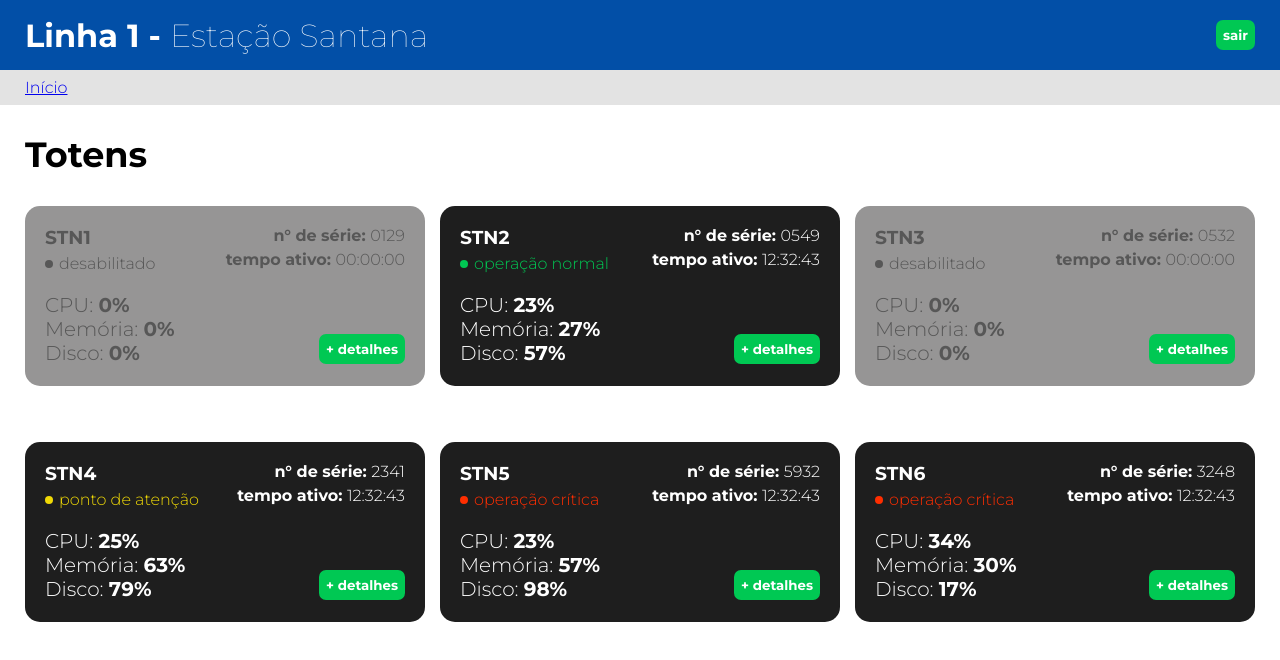
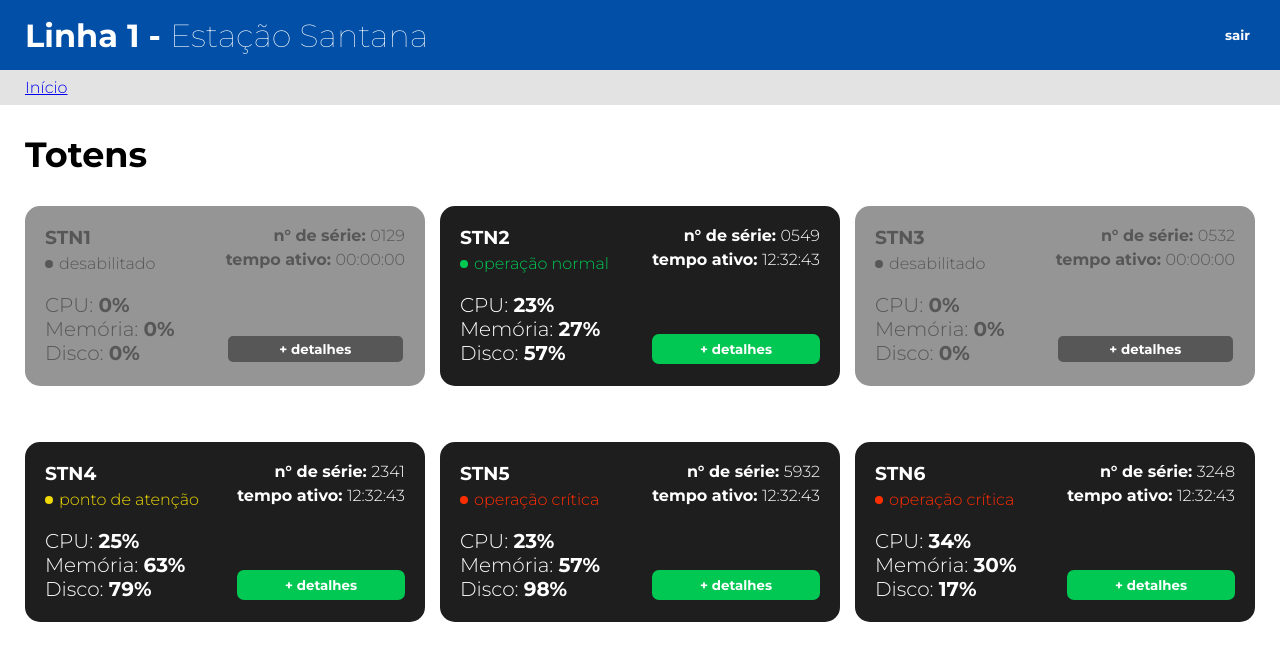
Before and after one commit to AnaBiaCosta/monitoreasy, a React (Create React App) app: page /line/1 in a window 1280 px wide. Shown: the top 660 px of the page. Built offline with nearby package versions, Linux system fonts and the light colour scheme.

Commit message:
Adiciona botão disable

```diff
--- a/src/componentes/Button/style.css
+++ b/src/componentes/Button/style.css
@@ -6,7 +6,19 @@ button{
     color: white;
     font-weight: 700;
     cursor: pointer;
+
+}
+
+.primary{
     border: 2px solid #00C853;
     background-color: #00C853;
     border-radius: 7px;
+    text-align: center;
 }
+
+.btn-disable{
+    border: 2px solid #969595;
+    background-color: #575757;
+    border-radius: 7px;
+    text-align: center;
+}
--- a/src/componentes/Totem/index.js
+++ b/src/componentes/Totem/index.js
@@ -24,6 +24,7 @@ const Totem = ({ stateId, name, serialNumber, timeOperation, cpu, memory, disc }
         memory = '0%'
         disc = '0%'
         timeOperation = '00:00:00'
+
     }
 
 
@@ -56,7 +57,8 @@ const Totem = ({ stateId, name, serialNumber, timeOperation, cpu, memory, disc }
                     <p className="text-bold">tempo ativo: <span className={`text-normal ${state}`}>{timeOperation}</span></p>
                 </div>
 
-                <Botao text="+ detalhes" variant='primary'  />
+
+                <Botao text="+ detalhes" variant={stateId === 'disable' ? 'btn-disable' : 'primary'} />
             </div>
         </div >
     )
--- a/src/pages/Home/index.jsx
+++ b/src/pages/Home/index.jsx
@@ -1,5 +1,5 @@
-import React from 'react';
-import {Link} from 'react-router-dom';
+import React from 'react'
+import {Link} from 'react-router-dom'
 
 import Header from '../../componentes/Header'
 import Totem from '../../componentes/Totem'
```
Also changed, not shown: src/componentes/CurrentStatus/index.js (line endings or trailing spaces), 1 other file (tests, documents, lock files or other folders).
